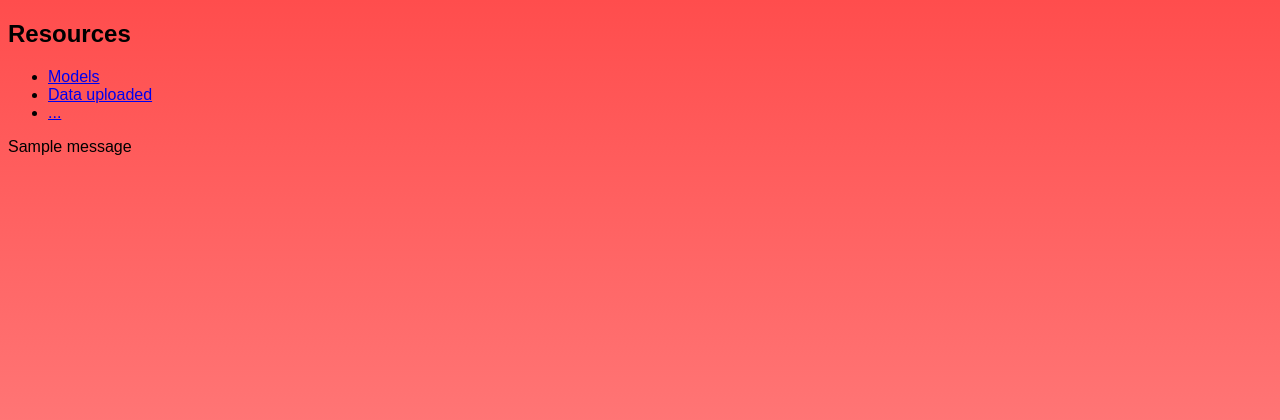
After one commit to roberttnovak/statistics_hub, a Django app: template statistics_hub_interface/model_manager/templates/model_manager/user_resources.html in a window 1280 px wide. The commit adds this page. Shown: the top 420 px of the page. Run offline with Django 4.2, Linux system fonts and the light colour scheme; the template is opened without the code that fills it, so the values that code supplies are empty; tables that the repository leaves empty hold one stand-in row (values such as "Sample post"); one stand-in notice (Sample message) is shown.

Commit message:
templates updates

```diff
--- a/statistics_hub_interface/model_manager/templates/model_manager/model_parameters.html
+++ b/statistics_hub_interface/model_manager/templates/model_manager/model_parameters.html
@@ -1,3 +1,4 @@
+<!-- model_parameters.html -->
 <h2>Edit parameters for: {{ model_name }}</h2>
 <form method="post">
     {% csrf_token %}
@@ -7,5 +8,5 @@
             <input type="text" name="{{ param }}" id="param_{{ param }}" value="{{ value }}">
         </div>
     {% endfor %}
-    <button type="submit">Guardar Cambios</button>
+    <button type="submit">Save Changes</button>
 </form>
--- /dev/null
+++ b/statistics_hub_interface/model_manager/templates/model_manager/user_resources.html
@@ -0,0 +1,43 @@
+{% extends 'model_manager/base.html' %} <!-- Extiende de tu plantilla base si tienes una -->
+{% load static %} <!-- Carga archivos estáticos si es necesario -->
+
+{% block content %}
+<div class="container">
+    <h2>Resources</h2>
+
+    <!-- Navegación por pestañas -->
+    <ul class="nav nav-tabs">
+        <li class="nav-item">
+            <a class="nav-link active" href="#models" data-toggle="tab">Models</a>
+        </li>
+        <li class="nav-item">
+            <a class="nav-link" href="#data" data-toggle="tab">Data uploaded</a>
+        </li>
+        <li class="nav-item">
+            <a class="nav-link" href="#graphs" data-toggle="tab">...</a>
+        </li>
+    </ul>
+
+    <!-- Contenido de las pestañas -->
+    <div class="tab-content">
+        <div class="tab-pane fade show active" id="models">
+            <!-- Lista de modelos aquí -->
+        </div>
+        <div class="tab-pane fade" id="data">
+            <!-- Lista de conjuntos de datos aquí -->
+        </div>
+        <div class="tab-pane fade" id="graphs">
+            <!-- Lista de gráficas aquí -->
+        </div>
+    </div>
+
+    <!-- Mensajes de retroalimentación -->
+    {% if messages %}
+    <div class="alert-messages">
+        {% for message in messages %}
+        <div class="alert {{ message.tags }}">{{ message }}</div>
+        {% endfor %}
+    </div>
+    {% endif %}
+</div>
+{% endblock %}
```
Also changed, not shown: statistics_hub_interface/model_manager/templates/model_manager/model_selection.html (+18 -4 lines).
